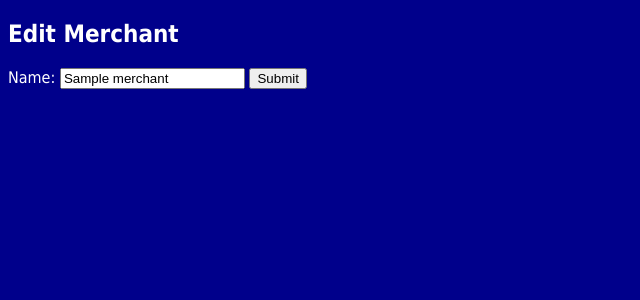
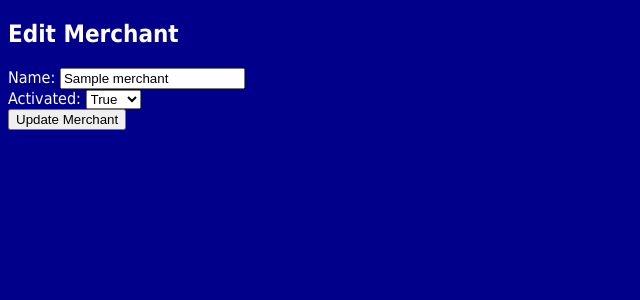
Before and after one commit to HuttonN/Spending_tracker, a Flask app: page /merchants/1/edit in a window 1280 px wide. Shown: the top 300 px of the page, without its empty margins (0-640 px from the left). Run offline with Flask 3, Linux system fonts and the light colour scheme; a database or web service that is not in the repository returns one stand-in record (values such as "Sample title"); some libraries are stand-ins or nearby versions.

Commit message:
updated merchants to include activated or deactivated property

```diff
--- a/controllers/merchant_controller.py
+++ b/controllers/merchant_controller.py
@@ -19,7 +19,8 @@ def new_merchant():
 @merchants_blueprint.route("/merchants", methods=["POST"])
 def create_merchant():
     name = request.form["name"]
-    new_merchant = Merchant(name)
+    activated = request.form['activated_merchant']
+    new_merchant = Merchant(name, activated)
     merchant_repository.save(new_merchant)
     return redirect("/merchants")
 
@@ -39,6 +40,7 @@ def edit_merchant(id):
 @merchants_blueprint.route("/merchants/<id>", methods=["POST"])
 def update_merchant(id):
     name = request.form["name"]
-    merchant = Merchant(name, id)
+    activated = request.form['activated_merchant']
+    merchant = Merchant(name, activated, id)
     merchant_repository.update(merchant)
     return redirect("/merchants")
--- a/controllers/tags_controller.py
+++ b/controllers/tags_controller.py
@@ -19,7 +19,8 @@ def new_tag():
 @tags_blueprint.route("/tags", methods=["POST"])
 def create_tag():
     name = request.form["name"]
-    new_tag = Tag(name)
+    activated = request.form["activated_tag"]
+    new_tag = Tag(name, activated)
     tag_repository.save(new_tag)
     return redirect("/tags")
 
@@ -39,6 +40,7 @@ def edit_tag(id):
 @tags_blueprint.route("/tags/<id>", methods=["POST"])
 def update_tag(id):
     name = request.form["name"]
-    tag = Tag(name, id)
+    activated = request.form["activated_tag"]
+    tag = Tag(name, activated, id)
     tag_repository.update(tag)
     return redirect("/tags")
--- a/db/spending_manager.sql
+++ b/db/spending_manager.sql
@@ -4,12 +4,14 @@ DROP TABLE IF EXISTS merchants;
 
 CREATE TABLE merchants (
     id SERIAL PRIMARY KEY,
-    name VARCHAR (255)
+    name VARCHAR (255),
+    activated_merchant BOOLEAN
 );
 
 CREATE TABLE tags (
     id SERIAL PRIMARY KEY,
-    name VARCHAR (255)
+    name VARCHAR (255),
+    activated_tag BOOLEAN
 );
 
 CREATE TABLE transactions (
--- a/models/merchant.py
+++ b/models/merchant.py
@@ -1,4 +1,8 @@
 class Merchant:
-    def __init__(self, name, id=None):
+    def __init__(self, name, activated = True, id=None):
         self.name = name
+        self.activated = activated
         self.id = id
+
+    def mark_deactivated(self):
+        self.activated = False
--- a/models/tag.py
+++ b/models/tag.py
@@ -1,4 +1,8 @@
 class Tag:
-    def __init__(self, name, id=None):
+    def __init__(self, name, activated = True, id=None):
         self.name = name
+        self.activated = activated
         self.id = id
+
+    def mark_deactivated(self):
+        self.activated = False
--- a/repositories/merchant_repository.py
+++ b/repositories/merchant_repository.py
@@ -2,8 +2,8 @@ from db.run_sql import run_sql
 from models.merchant import Merchant
 
 def save(merchant):
-    sql = "INSERT INTO merchants (name) VALUES (%s) RETURNING id"
-    values = [merchant.name]
+    sql = "INSERT INTO merchants (name, activated_merchant) VALUES (%s, %s) RETURNING id"
+    values = [merchant.name, merchant.activated]
     results = run_sql(sql, values)
     id = results[0]['id']
     merchant.id = id
@@ -15,7 +15,7 @@ def select_all():
     results = run_sql(sql)
 
     for row in results:
-        merchant = Merchant(row['name'], row['id'])
+        merchant = Merchant(row['name'], row['activated_merchant'], row['id'])
         merchants.append(merchant)
     return merchants
 
@@ -30,7 +30,7 @@ def select(id):
     results = run_sql(sql, values)
     if results:
         result = results[0]
-        merchant = Merchant(result["name"], result["id"])
+        merchant = Merchant(result["name"], result["activated_merchant"], result["id"])
     return merchant
 
 def delete(id):
@@ -39,6 +39,6 @@ def delete(id):
     run_sql(sql, values)
 
 def update(merchant):
-    sql = "UPDATE merchants SET name = %s WHERE id = %s"
-    values = [merchant.name, merchant.id]
+    sql = "UPDATE merchants SET (name, activated_merchant) = (%s, %s) WHERE id = %s"
+    values = [merchant.name, merchant.activated, merchant.id]
     run_sql(sql, values)
--- a/templates/merchant/edit.html
+++ b/templates/merchant/edit.html
@@ -7,7 +7,26 @@
     <div>
         <label for="name">Name:</label>
         <input type="text" id="name" name="name" value="{{ merchant.name }}">
-        <input type="submit">
     </div>
+    <div>
+        <label for="activated_merchant">Activated:</label>
+        <select id="activated_merchant" name="activated_merchant">
+
+          <option value="true"
+            {% if merchant.activated == True %} selected="selected" {% endif %}>
+            True
+          </option>
+
+          <option value="false"
+            {% if merchant.activated == False %} selected="selected" {% endif %}>
+            False
+          </option>
+
+        </select>
+      </div>
+
+
+    <button type="submit">Update Merchant</button>
+
 </form>
 {% endblock content %}
```
Also changed, not shown: templates/merchant/index.html (+10 -1 lines), 1 other file.
